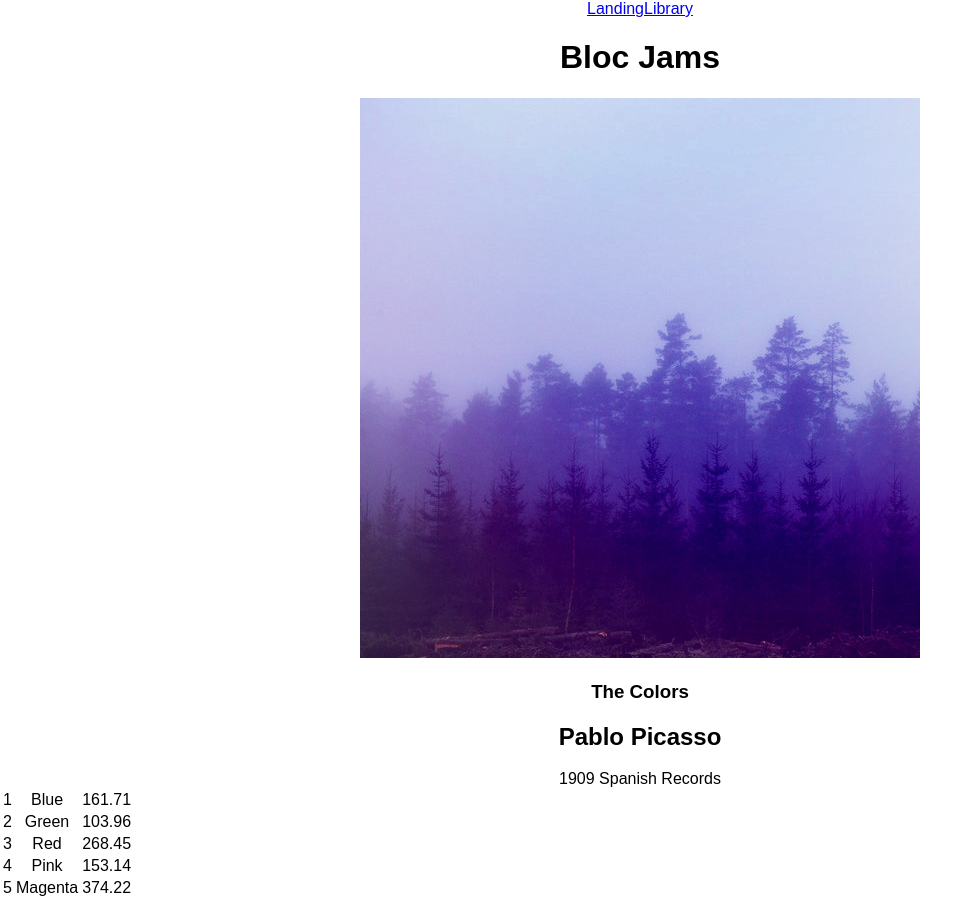
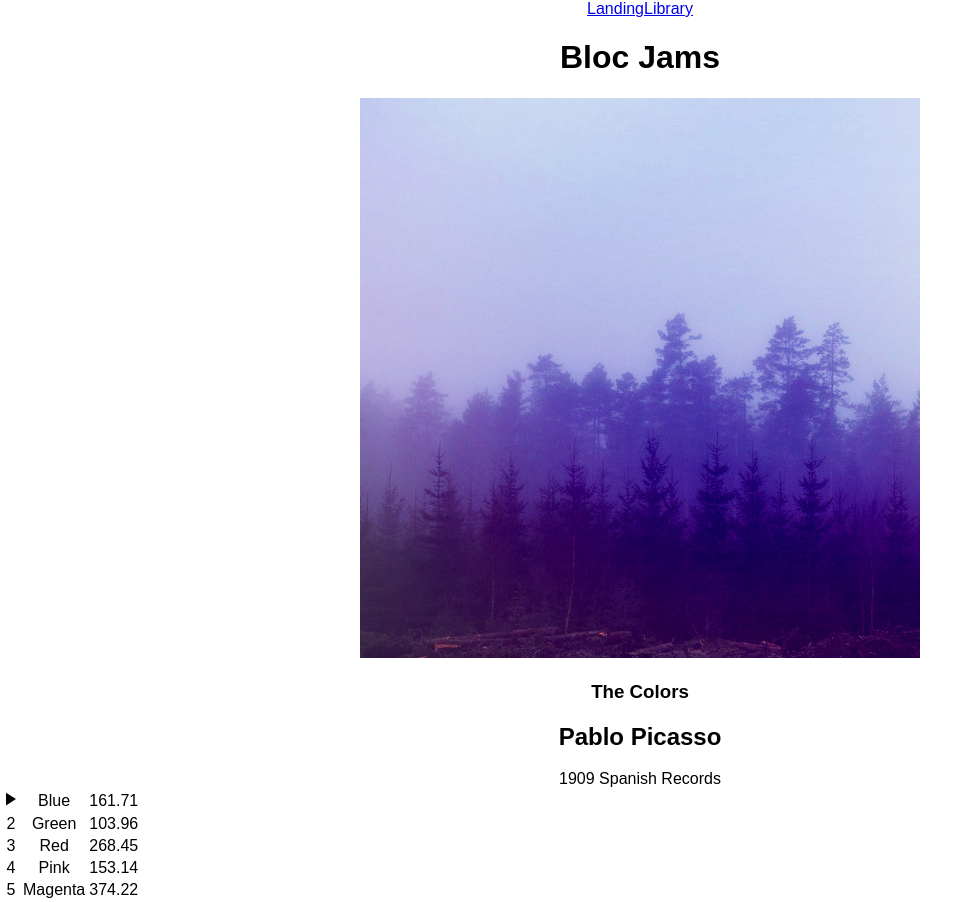
Before and after one commit to caseyr28/bloc-jams-react, a React (Create React App) app: page /album/the-colors in a window 1280 px wide. Shown: the whole page, without its empty margins (0-980 px from the left). Built offline with nearby package versions, Linux system fonts and the light colour scheme.

Commit message:
updated player controls to satisfy the following user stories: When I hover over a song, it displays a play button in place of the song number. The currently playing song displays a pause button in place of the song number. A paused song displays a play button in place of the song number.

```diff
--- a/src/components/Album.js
+++ b/src/components/Album.js
@@ -77,8 +77,10 @@ class Album extends Component {
                   onMouseLeave={() => this.setState({ hoveredSong: null })}>
 
                     <td>
-                      {this.state.hoveredSong === song ? (<ion-icon name="ios-heart"></ion-icon>) :
-                         (<span className="song-number">{index + 1}</span>)}
+                      {this.state.currentSong === song ?
+                        (<ion-icon name={this.state.isPlaying ? "pause" : "play"} />) :
+                        this.state.hoveredSong === song ? (<ion-icon name= "play" />) :
+                        (<span className="song-number">{index + 1}</span>)}
                     </td>
                     <td>{song.title}</td>
                     <td>{song.duration}</td>
```
